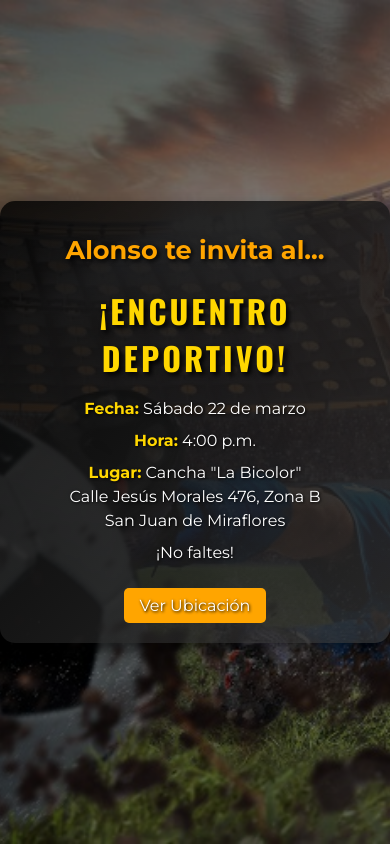
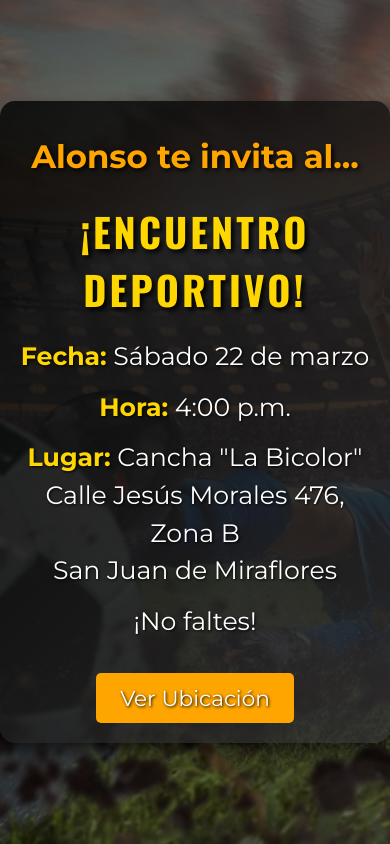
Before and after one commit to qbandres/Invitacion, a plain HTML site: page index.html in a window 390 px wide. Drawn offline with nearby package versions, Linux system fonts and the light colour scheme.

Commit message:
new current

```diff
--- a/index.html
+++ b/index.html
@@ -2,7 +2,7 @@
 <html lang="es">
 <head>
   <meta charset="UTF-8">
-  <!-- Configuración para dispositivos móviles -->
+  <!-- Asegura que la vista se adapte al tamaño del dispositivo -->
   <meta name="viewport" content="width=device-width, initial-scale=1.0">
   <title>Invitación al Evento Deportivo</title>
 
@@ -20,6 +20,11 @@
   <link href="https://fonts.googleapis.com/css2?family=Montserrat:wght@400;700&family=Oswald:wght@700&display=swap" rel="stylesheet">
 
   <style>
+    /* Aumenta el tamaño base de la fuente para mayor legibilidad */
+    html {
+      font-size: 18px;
+    }
+
     /* Estilo general del body */
     body {
       margin: 0;
@@ -65,7 +70,7 @@
       to { opacity: 1; transform: scale(1); }
     }
 
-    /* Estilos para los encabezados y párrafos */
+    /* Estilos para encabezados y párrafos */
     .invitacion h1 {
       font-family: 'Oswald', sans-serif;
       font-size: 2.5em;
@@ -93,11 +98,11 @@
       color: #FFD700;
     }
 
-    /* Botón para abrir la ubicación */
+    /* Botón para la ubicación */
     .location-btn {
       display: inline-block;
-      margin-top: 15px;
-      padding: 10px 20px;
+      margin-top: 20px;
+      padding: 12px 24px;
       background: #FFA500;
       color: #fff;
       text-decoration: none;
@@ -110,23 +115,23 @@
       background: #e68a00;
     }
 
-    /* Ajustes responsivos para pantallas pequeñas */
+    /* Ajustes para dispositivos móviles */
     @media (max-width: 600px) {
       .invitacion {
         padding: 20px;
       }
       .invitacion h1 {
-        font-size: 2em;
+        font-size: 2.2em;
       }
       .invitacion h2 {
-        font-size: 1.6em;
+        font-size: 1.8em;
       }
       .invitacion p {
-        font-size: 1em;
+        font-size: 1.4em;
       }
       .location-btn {
-        font-size: 1em;
-        padding: 8px 16px;
+        font-size: 1.2em;
+        padding: 12px 24px;
       }
     }
   </style>
```
